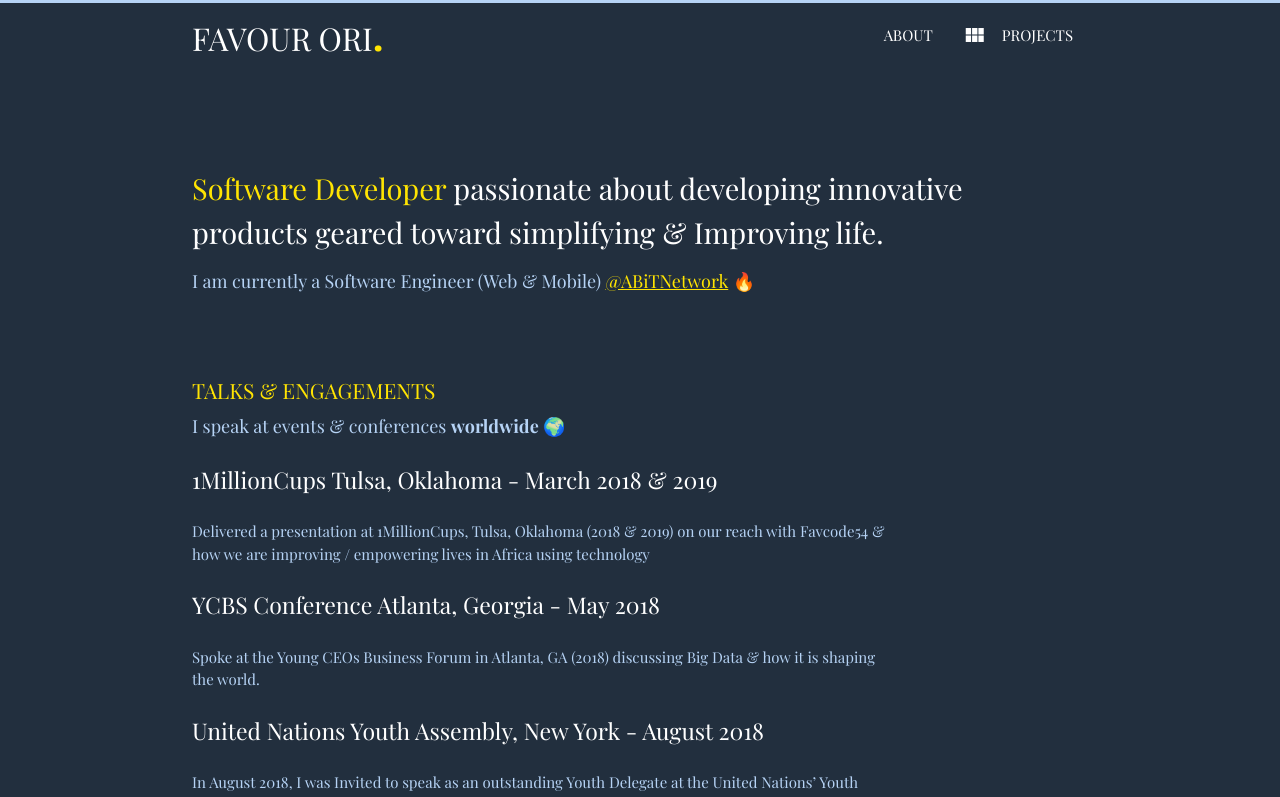
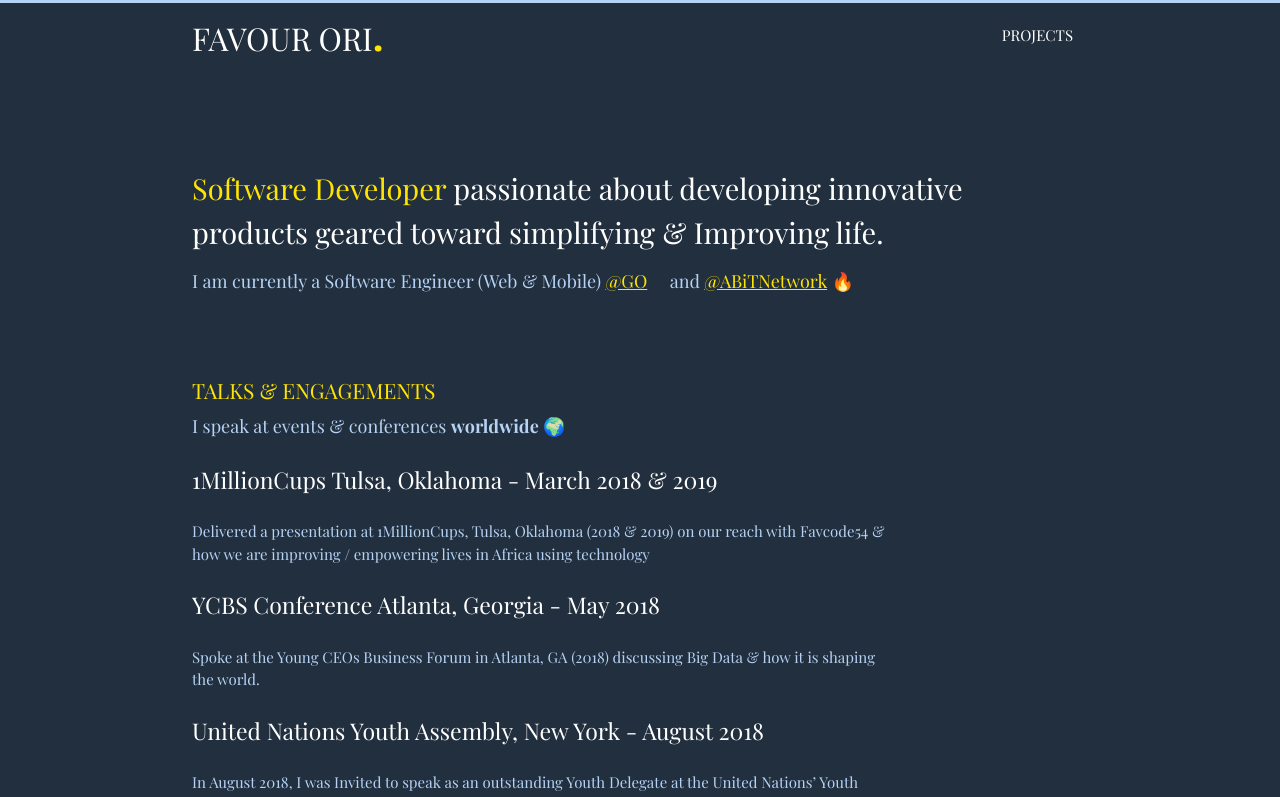
Before and after one commit to favourori/19-pws, a Vue app: page / in a window 1280 px wide. Shown: the top 797 px of the page. Built offline with nearby package versions, Linux system fonts and the light colour scheme.

Commit message:
haha done for now, I choose to think so

```diff
--- a/src/components/Intro.vue
+++ b/src/components/Intro.vue
@@ -11,7 +11,11 @@
 
     <p style="color: #B6D3F5; font-size: 18px; margin-top: -15px">
       I am currently a Software Engineer (Web & Mobile)
-      <a href="https://favcode54.org/">
+      <a href="https://go.rw">
+        <span class="secondary-color-bold"> <u>@GO</u> </span>
+      </a>
+      &nbsp; &nbsp;  and
+      <a href="https://www.abitnetwork.com">
         <span class="secondary-color-bold"> <u>@ABiTNetwork</u> 🔥 </span>
       </a>
     </p>
--- a/src/components/NavBar.vue
+++ b/src/components/NavBar.vue
@@ -13,15 +13,11 @@
         <ul id="nav-mobile" class="right hide-on-med-and-down">
 
 
- <li>
-            <a href="badges.html"
-              > ABOUT</a
-            >
-          </li>
+
 
           <li>
-            <a href="badges.html"
-              ><i class="material-icons left">view_module</i> PROJECTS</a
+            <a href="https://github.com/favourori" target="_blank"
+              >PROJECTS</a
             >
           </li>
         </ul>
```
